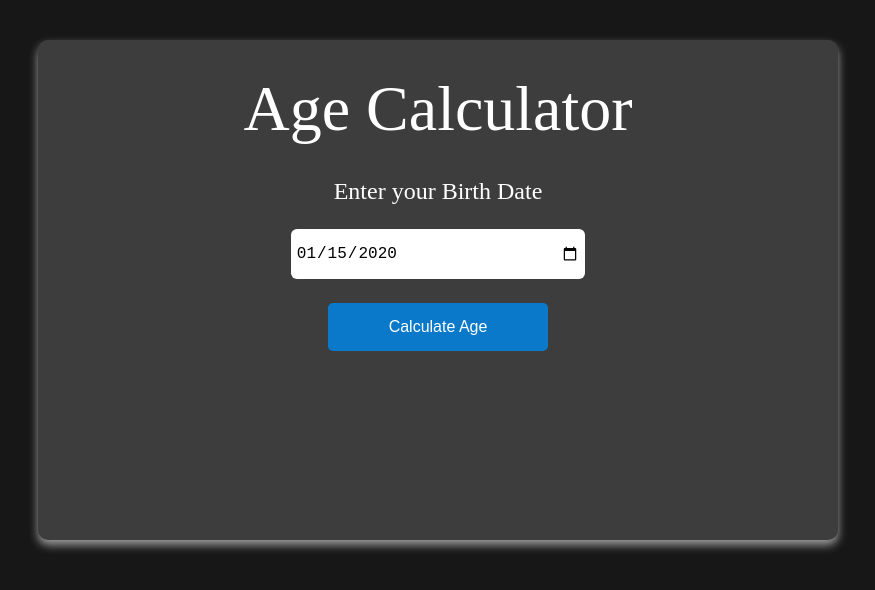
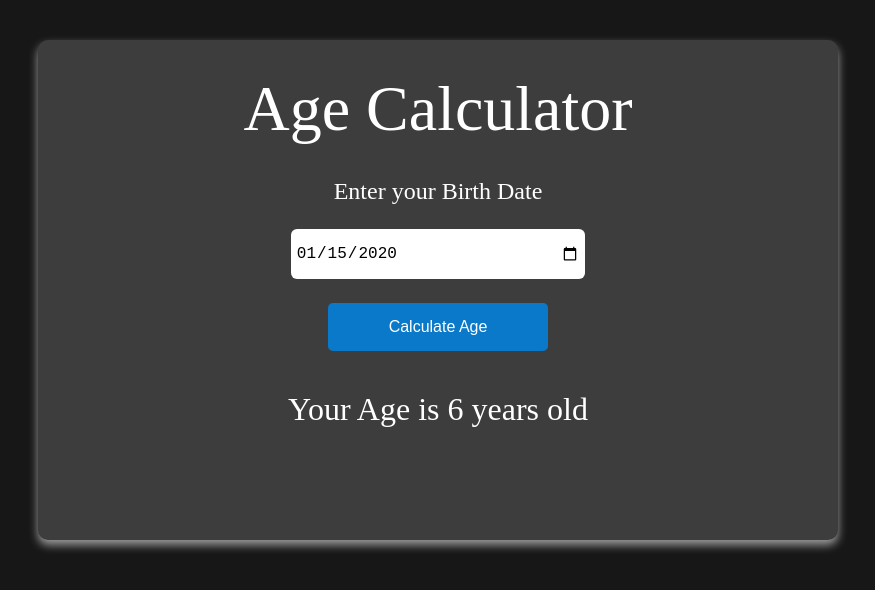
Before and after one commit to aayushvyas025/Age-Calculator-1, a plain HTML site: page index.html in a window 1280 px wide. Both pictures are taken after typing "2020-01-15" into the empty fields and a click on the button "Calculate Age". Shown: the whole page, without its empty margins (202-1077 px from the left). Drawn offline with Linux system fonts and the light colour scheme.

Commit message:
Implement the functionality to our app by JS

```diff
--- a/index.html
+++ b/index.html
@@ -12,7 +12,8 @@
       <p>Enter your Birth Date</p>
       <input type="date" name="birthdate" id="user-birthdate" />
       <button  id="btn">Calculate Age</button>
-      <div class="result">Your age is 27 years old</div>
+      <div id="result"></div>
     </div>
+    <script src="program.js"></script>
   </body>
 </html>
--- /dev/null
+++ b/program.js
@@ -0,0 +1,36 @@
+document.addEventListener("DOMContentLoaded", () => {
+  console.log(`DOM Content loaded successfully`);
+
+  // DOM elements
+  const input = document.getElementById("user-birthdate");
+  const btn = document.getElementById("btn");
+  const resultDiv = document.getElementById("result");
+
+  function calculateAge(birthYear) {
+    const currentYear = new Date().getFullYear();
+    return currentYear - birthYear;
+  }
+
+  let currentAge = null;
+
+  // event listener
+  input.addEventListener("change", (e) => {
+    const value = e.target.value;
+    const birthYear = Number(value.slice(0, 4));
+    currentAge = calculateAge(birthYear);
+  });
+
+  btn.addEventListener("click", () => {
+    if (currentAge === null) {
+      resultDiv.textContent = "Please select your birthdate";
+      return;
+    }
+
+    resultDiv.classList.add("result");
+
+    // Clean up previous content
+    resultDiv.innerHTML = "";
+
+    resultDiv.textContent = `Your Age is ${currentAge} years old`;
+  });
+});
--- a/style.css
+++ b/style.css
@@ -70,7 +70,7 @@ body {
 }
 
 .result {
-    display:none;
+    /* display:none; */
     margin-top: 2.5rem;
     width:60%;
     text-align: center;
```
